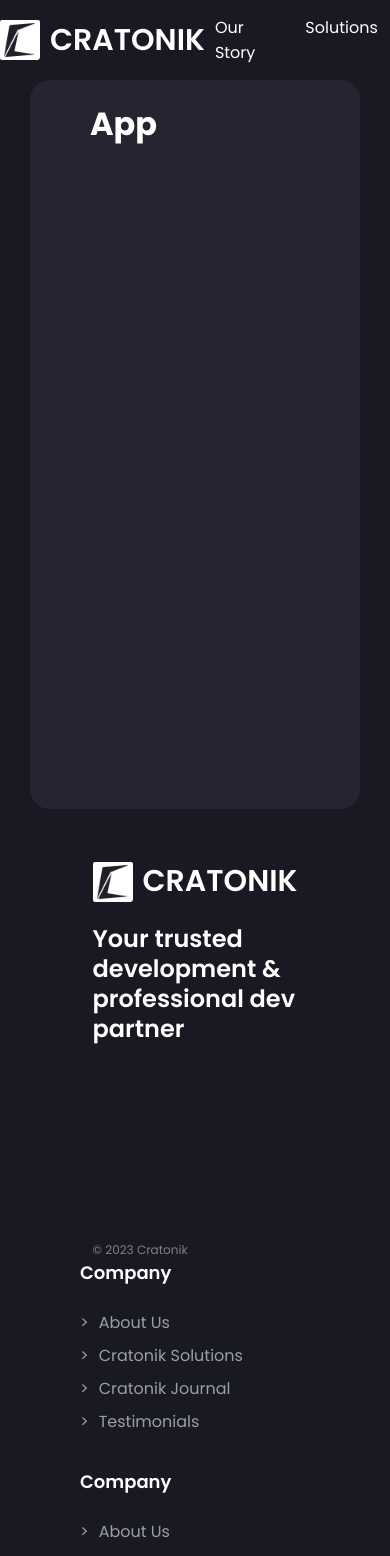
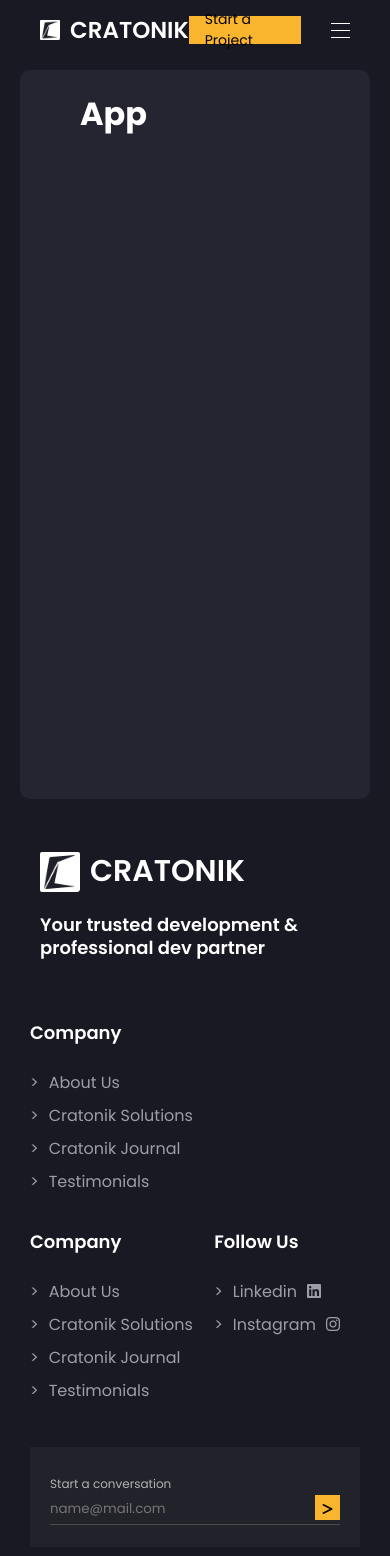
Before and after one commit to cratonik/cratonikWebsite, a React (Create React App) app: page / in a window 390 px wide. Shown: the top 1556 px of the page. Built offline with nearby package versions, Linux system fonts and the light colour scheme.

Commit message:
Updated the header footer for mobile device

```diff
--- a/src/components/BoldButton/BoldButton.jsx
+++ b/src/components/BoldButton/BoldButton.jsx
@@ -3,7 +3,11 @@
 
 const BoldButton = (props) => {
 	return (
-		<Link to="/contact" className={style.button}>
+		<Link
+			to="/contact"
+			className={style.button}
+			style={{ opacity: props.hide === 0 ? "0" : "1" }}
+		>
 			{props.text}
 		</Link>
 	);
--- a/src/components/BoldButton/bold.module.css
+++ b/src/components/BoldButton/bold.module.css
@@ -1,12 +1,10 @@
 .button{
     background-color: #f9b52e;
     color: #000;
-    /* padding: 5px 20px; */
     display: block;
     cursor: pointer;
     height: 35px;
     padding: 0 20px;
-    /* font-size: 15px; */
     display: flex;
     align-items: center;
     justify-content: center;
@@ -16,3 +14,10 @@
 .button:hover{
     background: #ffd47e;
 }
+@media only screen and (width < 580px) {
+    .button{
+        height: 28px;
+        font-size: 14px;
+        padding: 0 16px;
+    }
+}
--- a/src/components/CTA/CTA.jsx
+++ b/src/components/CTA/CTA.jsx
@@ -7,9 +7,9 @@
 			<div className={style.footerCTC}>
 				<img src={emoji} alt="Cratonik Call To Action" />
 				<form action="">
-					<label htmlFor="">Start a conversation</label>
+					<label htmlFor="conversation">Start a conversation</label>
 					<div className={style.formInputButton}>
-						<input type="text" placeholder="name@mail.com" />
+						<input id="conversation" type="text" placeholder="name@mail.com" />
 						<div className={style.formSubmitButton} >
 							<button>
 								<i className="fas fa-greater-than"></i>
--- a/src/components/CTA/cta.module.css
+++ b/src/components/CTA/cta.module.css
@@ -51,3 +51,9 @@
 	width: 120px;
 	margin: 0 50px 0 10px;
 }
+
+@media only screen and (width < 580px) {
+	.footerCTC img{
+		display: none;
+	}
+}
--- a/src/components/NotificationBell/BellNotification.jsx
+++ b/src/components/NotificationBell/BellNotification.jsx
@@ -6,6 +6,7 @@
         <i className="far fa-bell"></i>
     </div>
   )
+
 }
 
 export default BellNotification
--- a/src/components/NotificationBell/bell.module.css
+++ b/src/components/NotificationBell/bell.module.css
@@ -28,3 +28,8 @@
         transform: rotate(-15deg);
     }
 }
+@media only screen and (width < 1000px){
+    .bell{
+        display: none;
+    }
+}
--- a/src/components/footer/footer.module.css
+++ b/src/components/footer/footer.module.css
@@ -3,9 +3,11 @@
     color: #fff;
     display: flex;
     align-items: center;
-    justify-content: space-evenly;
+    justify-content: space-around;
     min-height: 400px;
-    flex-wrap: wrap;
+    width: 80vw;
+    margin-left: 50%;
+    transform: translateX(-50%);
 }
 .footerLeft{
     flex-basis: 25%;
@@ -14,8 +16,11 @@
     flex-direction: column;
     height: max-content;
     justify-content: space-between;
-    min-height: 400px;
+    height: 100%;
+    width: fit-content;
+    min-height: 350px;
 }
+
 .logo{
     font-size: 30px;
     text-transform: uppercase;
@@ -36,7 +41,6 @@
     margin: 20px 0;
     font-weight: 600;
     line-height: 1.25;
-
 }
 .footerLeft span{
     font-size: 12px;
@@ -49,5 +53,39 @@
     justify-content: space-between;
 }
 .footerRight{
-    flex-basis: 45%;
+    padding: 0 30px;
+    flex-basis: 60%;
 }
+
+@media only screen and (width < 1267px){
+    footer{
+        width: 100vw;
+    }
+    .footerRight{
+        flex-basis: 60%;
+    }
+}
+
+@media only screen and (width < 850px){
+    .footerLinks{
+        margin-bottom: 10px;
+    }
+}
+@media only screen and (width < 810px){
+    footer{
+        flex-direction: column;
+        padding: 40px 0;
+    }
+    .footerLeft{
+        min-height: 0;
+        margin-bottom: 50px;
+        margin: 40px;
+        margin-top: 0;
+    }
+    .footerLeft span{
+        display: none;
+    }
+    .tagLine{
+        font-size: 18px;
+    }
+}
--- a/src/components/header/Header.jsx
+++ b/src/components/header/Header.jsx
@@ -2,11 +2,14 @@
 import style from "./header.module.css";
 import BoldButton from "../BoldButton/BoldButton";
 import BellNotification from "../NotificationBell/BellNotification";
-
+import { useState } from "react";
 
 const Header = () => {
+	const [menu, setmenu] = useState("-100%");
 
-
+	const handleMenu = () => {
+		menu === 0 ? setmenu("-100%") : setmenu(0);
+	};
 
 	return (
 		<header>
@@ -14,15 +17,26 @@
 				<div className={style.logoimg}></div>
 				Cratonik
 			</Link>
-			<ul>
-				<li>Our Story</li>
-				<li>Solutions</li>
-				<li>Pricing</li>
-				<li>Journal</li>
+			<ul className={style.menuOpener} style={{ right: menu }}>
+				<li>
+					<Link to="/">Our Story</Link>
+				</li>
+				<li>
+					<Link to="/">Solutions</Link>
+				</li>
+				<li>
+					<Link to="/">Pricing</Link>
+				</li>
+				<li>
+					<Link to="/">Journal</Link>
+				</li>
 			</ul>
 			<div className={style.headerContact}>
-				<BoldButton text="Start a Project" />
+				<BoldButton text="Start a Project" hide={menu} />
 				<BellNotification />
+				<div className={style.menu} onClick={handleMenu}>
+					<span className={style.menuIcon}></span>
+				</div>
 			</div>
 		</header>
 	);
--- a/src/components/header/header.module.css
+++ b/src/components/header/header.module.css
@@ -1,5 +1,4 @@
-
-header{
+header {
 	height: 80px;
 	width: 100vw;
 	display: flex;
@@ -11,34 +10,99 @@
 	background: #191923;
 	color: #fff;
 }
-.logo{
+.logo {
 	font-size: 30px;
 	text-transform: uppercase;
 	font-weight: 600;
 	display: flex;
 	align-items: center;
 }
-.logoimg{
+.logoimg {
 	width: 40px;
 	height: 40px;
 	display: block;
 	background: url("../../assets/image/logo-square-white.png");
 	background-size: cover;
-    margin-right:  10px;
+	margin-right: 10px;
 }
 header ul {
 	display: flex;
 }
-header ul li{
+header ul li {
 	margin-right: 30px;
 	cursor: pointer;
 	padding: 3px 10px;
 }
-header ul li:last-child{
+header ul li:last-child {
 	margin-right: 0;
 }
 
-.headerContact{
+.headerContact {
 	display: flex;
 	align-items: center;
 }
+.menu {
+	display: none;
+}
+@media only screen and (width < 1000px) {
+	header {
+		justify-content: space-between;
+		padding: 0 40px;
+	}
+	header ul {
+		padding-top: 30px;
+		position: fixed;
+		flex-direction: column;
+		top: 80px;
+		right: -100%;
+		width: 100%;
+		background-color: #191923;
+		height: 100vh;
+	}
+
+	header ul li {
+		padding: 16px 0 16px 20px;
+		font-size: 18px;
+		border-bottom: 1px solid #ffffff2d;
+		width: 100%;
+	}
+	header ul li:hover {
+		background-color: rgba(255, 255, 255, 0.116);
+	}
+	.menuIcon {
+		display: block;
+		width: 19px;
+		height: 1px;
+		background-color: #fff;
+		position: relative;
+		cursor: pointer;
+	}
+	.menu {
+		cursor: pointer;
+		height: 15px;
+		width: 19px;
+		display: flex;
+		align-items: center;
+		justify-content: center;
+		border-top: 1px solid #fff;
+		border-bottom: 1px solid #fff;
+		margin-left: 30px;
+	}
+}
+
+@media only screen and (width < 580px) {
+	header {
+		height: 60px;
+	}
+	header ul {
+		top: 50px;
+	}
+
+	.logo {
+		font-size: 23px;
+	}
+	.logoimg {
+		width: 20px;
+		height: 20px;
+	}
+}
--- a/src/index.css
+++ b/src/index.css
@@ -48,7 +48,14 @@
 	padding: 20px 60px;
 	min-height: calc(100vh - 115px);
 	overflow-x: hidden;
-  border-radius: 20px;
-  margin: 10px 30px;
-  margin-top: 80px;
+	border-radius: 20px;
+	margin: 10px 30px;
+	margin-top: 80px;
 }
+@media only screen and (width < 580px) {
+	main{
+		margin: 10px 20px;
+		margin-top: 70px;
+		border-radius: 10px;
+	}
+}
```
Also changed, not shown: src/components/footer/Footer.jsx (+6 -4 lines), public/manifest.json. Lines whose indentation alone changed are shown as unchanged.
